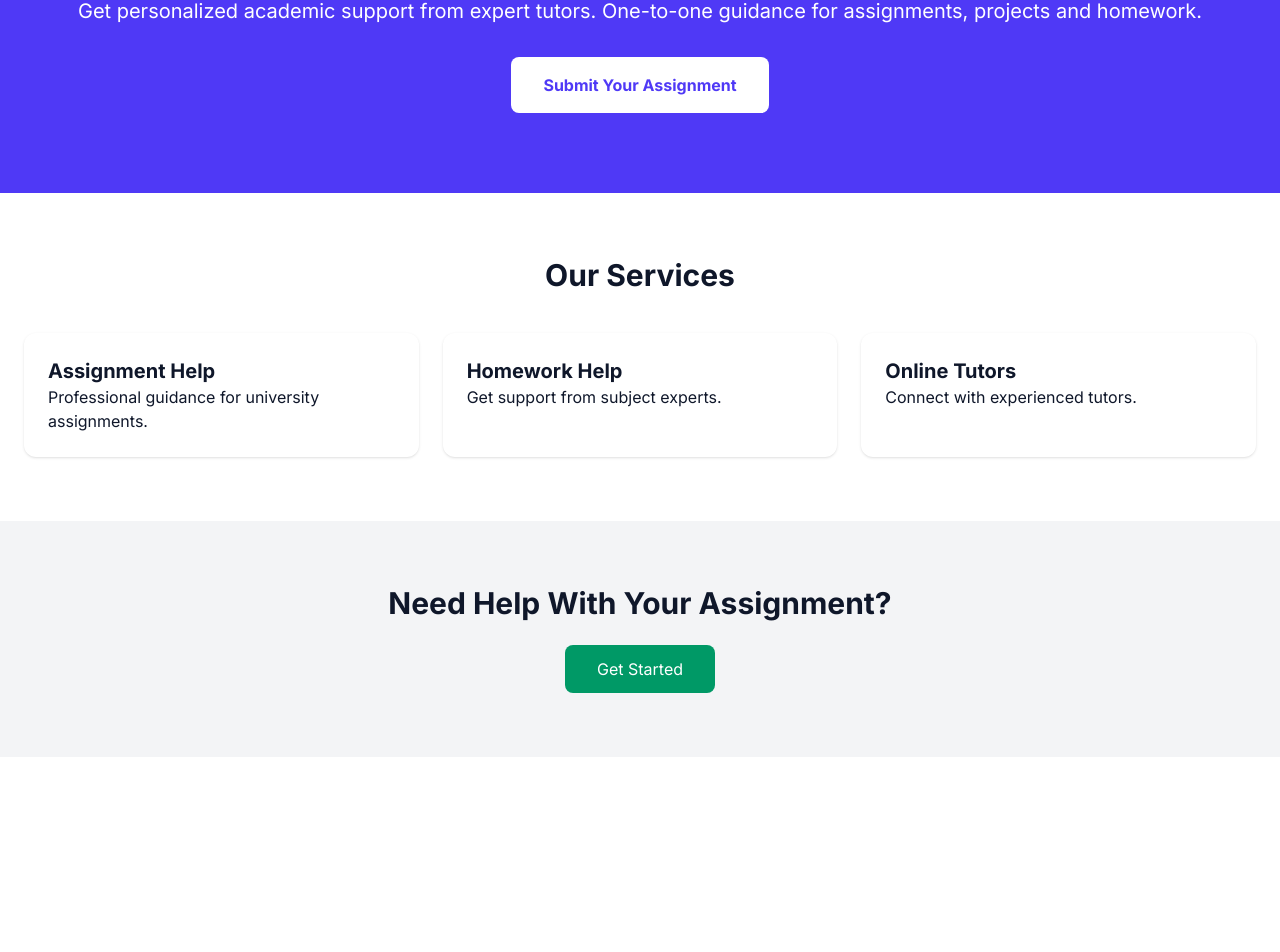
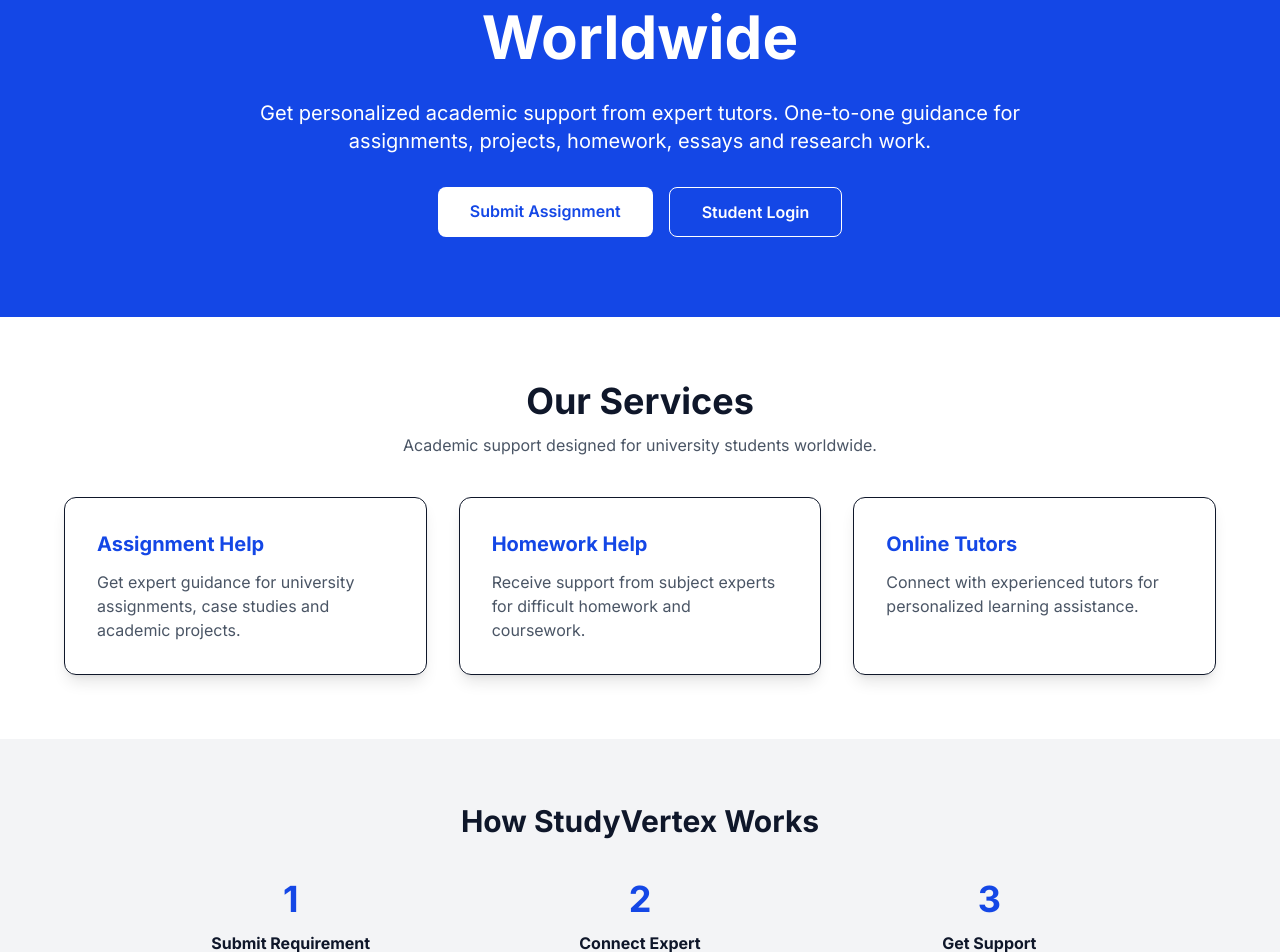
Before and after one commit to souravdadarwal01-max/StudyVertex, a Next.js app: page / in a window 1280 px wide. Shown: the part 155-1107 px from the top of the page. Before the commit the page ends 912 px from the top, so only its background shows below. Built offline with nearby package versions, Linux system fonts and the light colour scheme.

Commit message:
Update page.tsx

```diff
--- a/app/page.tsx
+++ b/app/page.tsx
@@ -3,63 +3,94 @@
     <main className="min-h-screen bg-white">
 
       {/* Hero Section */}
-      <section className="bg-indigo-600 text-white py-20 px-6 text-center">
+      <section className="bg-blue-700 text-white py-20 px-6">
+        <div className="max-w-6xl mx-auto text-center">
 
-        <h1 className="text-5xl font-bold">
+          <h1 className="text-4xl md:text-6xl font-bold leading-tight">
             Expert Assignment Help for Students Worldwide
           </h1>
 
-        <p className="mt-6 text-xl">
+          <p className="mt-6 text-lg md:text-xl max-w-3xl mx-auto">
             Get personalized academic support from expert tutors.
-          One-to-one guidance for assignments, projects and homework.
+            One-to-one guidance for assignments, projects, homework,
+            essays and research work.
           </p>
+
+          <div className="mt-8 flex justify-center gap-4 flex-wrap">
 
             <a
               href="/submit-assignment"
-          className="inline-block mt-8 bg-white text-indigo-600 px-8 py-4 rounded-lg font-bold"
+              className="bg-white text-blue-700 px-8 py-3 rounded-lg font-semibold hover:bg-gray-100"
             >
-          Submit Your Assignment
+              Submit Assignment
             </a>
 
+            <a
+              href="/login"
+              className="border border-white px-8 py-3 rounded-lg font-semibold hover:bg-white hover:text-blue-700"
+            >
+              Student Login
+            </a>
+
+          </div>
+
+        </div>
       </section>
 
 
-      {/* Services */}
+      {/* Services Section */}
       <section className="py-16 px-6">
 
-        <h2 className="text-3xl font-bold text-center">
+        <div className="max-w-6xl mx-auto">
+
+          <h2 className="text-3xl md:text-4xl font-bold text-center">
             Our Services
           </h2>
 
-        <div className="grid md:grid-cols-3 gap-6 mt-10">
+          <p className="text-center text-gray-600 mt-3">
+            Academic support designed for university students worldwide.
+          </p>
 
-          <div className="p-6 shadow rounded-xl">
-            <h3 className="text-xl font-bold">
+
+          <div className="grid md:grid-cols-3 gap-8 mt-10">
+
+
+            <div className="p-8 rounded-xl shadow-lg border">
+              <h3 className="text-xl font-bold text-blue-700">
                 Assignment Help
               </h3>
-            <p>
-              Professional guidance for university assignments.
+
+              <p className="mt-3 text-gray-600">
+                Get expert guidance for university assignments,
+                case studies and academic projects.
               </p>
             </div>
 
 
-          <div className="p-6 shadow rounded-xl">
-            <h3 className="text-xl font-bold">
+            <div className="p-8 rounded-xl shadow-lg border">
+              <h3 className="text-xl font-bold text-blue-700">
                 Homework Help
               </h3>
-            <p>
-              Get support from subject experts.
+
+              <p className="mt-3 text-gray-600">
+                Receive support from subject experts for
+                difficult homework and coursework.
               </p>
             </div>
 
 
-          <div className="p-6 shadow rounded-xl">
-            <h3 className="text-xl font-bold">
+            <div className="p-8 rounded-xl shadow-lg border">
+              <h3 className="text-xl font-bold text-blue-700">
                 Online Tutors
               </h3>
-            <p>
-              Connect with experienced tutors.
+
+              <p className="mt-3 text-gray-600">
+                Connect with experienced tutors for personalized
+                learning assistance.
               </p>
+            </div>
+
+
           </div>
 
         </div>
@@ -67,22 +98,104 @@
       </section>
 
 
+
+      {/* How It Works */}
+      <section className="bg-gray-100 py-16 px-6">
+
+        <div className="max-w-5xl mx-auto text-center">
+
+          <h2 className="text-3xl font-bold">
+            How StudyVertex Works
+          </h2>
+
+
+          <div className="grid md:grid-cols-3 gap-6 mt-10">
+
+
+            <div>
+              <div className="text-4xl font-bold text-blue-700">
+                1
+              </div>
+              <h3 className="font-bold mt-3">
+                Submit Requirement
+              </h3>
+              <p className="text-gray-600">
+                Share your assignment details.
+              </p>
+            </div>
+
+
+            <div>
+              <div className="text-4xl font-bold text-blue-700">
+                2
+              </div>
+              <h3 className="font-bold mt-3">
+                Connect Expert
+              </h3>
+              <p className="text-gray-600">
+                We match you with the right tutor.
+              </p>
+            </div>
+
+
+            <div>
+              <div className="text-4xl font-bold text-blue-700">
+                3
+              </div>
+              <h3 className="font-bold mt-3">
+                Get Support
+              </h3>
+              <p className="text-gray-600">
+                Receive personalized academic guidance.
+              </p>
+            </div>
+
+
+          </div>
+
+        </div>
+
+      </section>
+
+
+
       {/* CTA */}
-      <section className="bg-gray-100 py-16 text-center">
+      <section className="py-16 px-6 text-center">
 
         <h2 className="text-3xl font-bold">
           Need Help With Your Assignment?
         </h2>
 
+        <p className="mt-4 text-gray-600">
+          Submit your requirement and get started today.
+        </p>
+
+
         <a
           href="/submit-assignment"
-          className="inline-block mt-6 bg-emerald-600 text-white px-8 py-3 rounded-lg"
+          className="inline-block mt-6 bg-green-600 text-white px-10 py-3 rounded-lg font-semibold"
         >
           Get Started
         </a>
 
       </section>
 
+
+
+      {/* Footer */}
+      <footer className="bg-gray-900 text-white py-8 text-center">
+
+        <h3 className="text-xl font-bold">
+          StudyVertex
+        </h3>
+
+        <p className="mt-2 text-gray-400">
+          Academic support platform for students worldwide.
+        </p>
+
+      </footer>
+
+
     </main>
   );
 }
```
Lines whose indentation alone changed are shown as unchanged.
